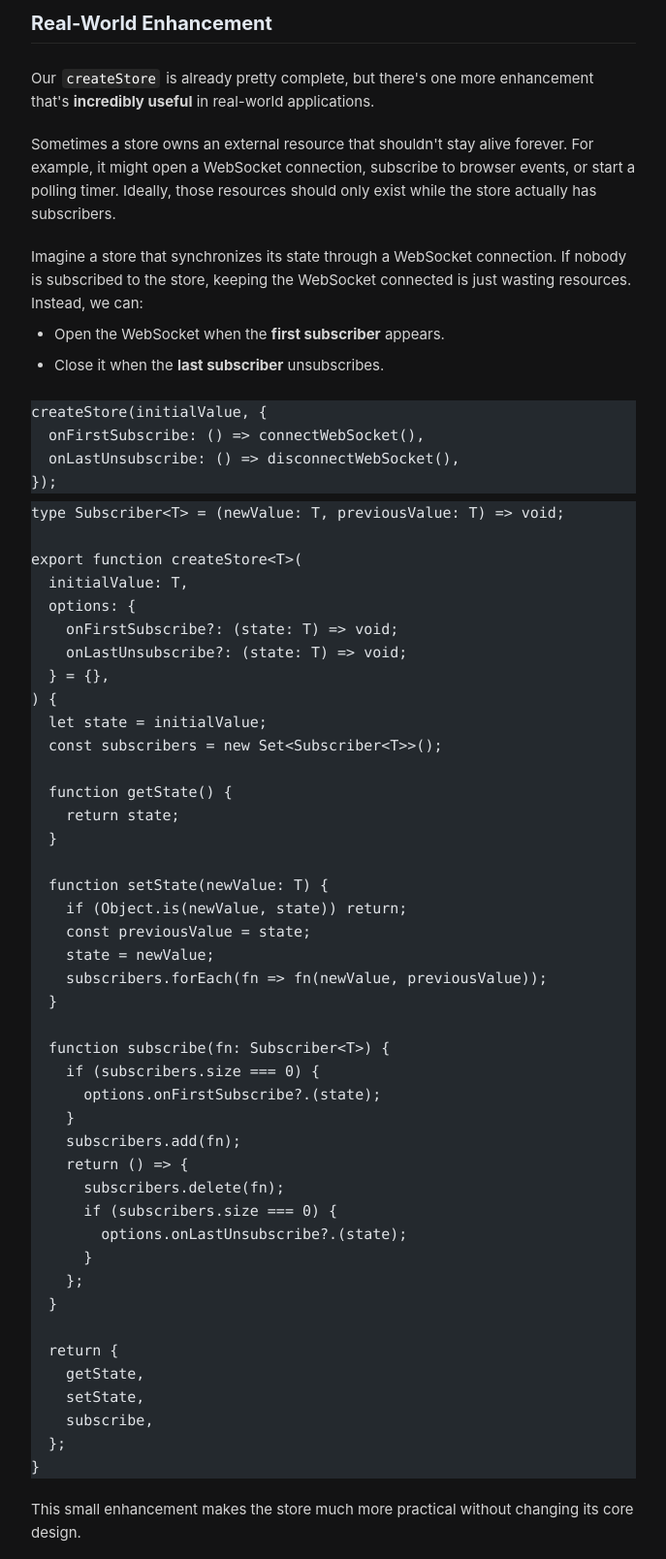
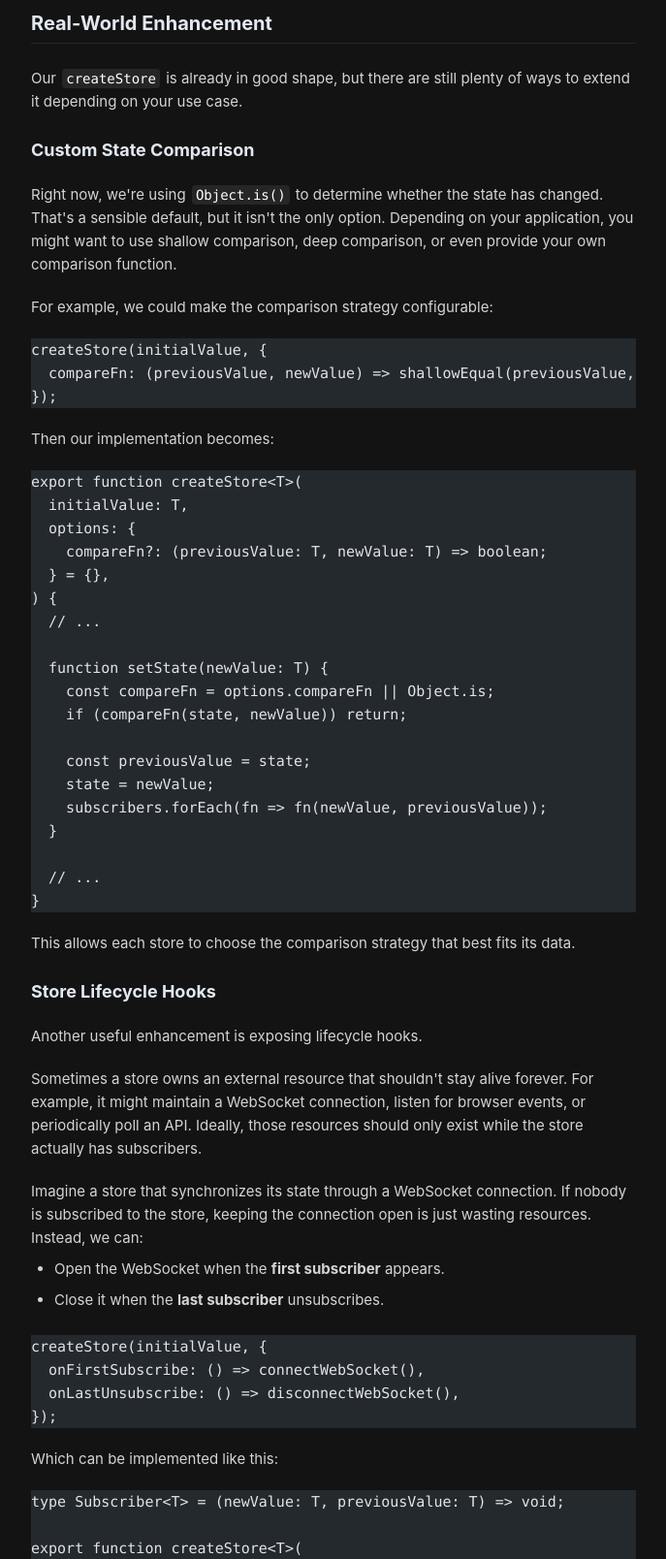
Before and after one commit to afiiif/afiiif.github.io, an Astro site: page /blog/understanding-the-observer-pattern-by-building-one in a window 1280 px wide. Shown: the part 7520-9128 px from the top of the page at 97% size, without its empty margins (296-983 px from the left). Built offline with nearby package versions, Linux system fonts and the light colour scheme; Astro itself is replaced by a stand-in of ours; code samples lack their colours.

Commit message:
feat(blog): add custom state comparison section

````diff
--- a/src/content/blog/understanding-the-observer-pattern-by-building-one.mdx
+++ b/src/content/blog/understanding-the-observer-pattern-by-building-one.mdx
@@ -340,14 +340,58 @@ export function createStore<T>(initialValue: T) {
 
 ## Real-World Enhancement
 
-Our `createStore` is already pretty complete, but there's one more enhancement that's **incredibly useful** in real-world applications.
+Our `createStore` is already in good shape, but there are still plenty of ways to extend it depending on your use case.
+
+### Custom State Comparison
+
+Right now, we're using `Object.is()` to determine whether the state has changed.
+That's a sensible default, but it isn't the only option.
+Depending on your application, you might want to use shallow comparison, deep comparison, or even provide your own comparison function.
+
+For example, we could make the comparison strategy configurable:
+
+```ts
+createStore(initialValue, {
+  compareFn: (previousValue, newValue) => shallowEqual(previousValue, newValue),
+});
+```
+
+Then our implementation becomes:
+
+```ts ins={3-5,10-11}
+export function createStore<T>(
+  initialValue: T,
+  options: {
+    compareFn?: (previousValue: T, newValue: T) => boolean;
+  } = {},
+) {
+  // ...
+
+  function setState(newValue: T) {
+    const compareFn = options.compareFn || Object.is;
+    if (compareFn(state, newValue)) return;
+
+    const previousValue = state;
+    state = newValue;
+    subscribers.forEach(fn => fn(newValue, previousValue));
+  }
+
+  // ...
+}
+```
+
+This allows each store to choose the comparison strategy that best fits its data.
+
+### Store Lifecycle Hooks
+
+Another useful enhancement is exposing lifecycle hooks.
 
 Sometimes a store owns an external resource that shouldn't stay alive forever.
-For example, it might open a WebSocket connection, subscribe to browser events, or start a polling timer.
+For example, it might maintain a WebSocket connection, listen for browser events, or periodically poll an API.
 Ideally, those resources should only exist while the store actually has subscribers.
 
 Imagine a store that synchronizes its state through a WebSocket connection.
-If nobody is subscribed to the store, keeping the WebSocket connected is just wasting resources.\
+If nobody is subscribed to the store, keeping the connection open is just wasting resources.\
 Instead, we can:
 
 <div class="-mt-4" />
@@ -364,14 +408,15 @@ createStore(initialValue, {
 });
 ```
 
-<div class="h-2" />
+Which can be implemented like this:
 
-```ts title="store.ts" ins={5-8,25-27,31-33}
+```ts title="store.ts" ins={7-8,28-30,35-37}
 type Subscriber<T> = (newValue: T, previousValue: T) => void;
 
 export function createStore<T>(
   initialValue: T,
   options: {
+    compareFn?: (previousValue: T, newValue: T) => boolean;
     onFirstSubscribe?: (state: T) => void;
     onLastUnsubscribe?: (state: T) => void;
   } = {},
@@ -384,7 +429,9 @@ export function createStore<T>(
   }
 
   function setState(newValue: T) {
-    if (Object.is(newValue, state)) return;
+    const compareFn = options.compareFn || Object.is;
+    if (compareFn(state, newValue)) return;
+
     const previousValue = state;
     state = newValue;
     subscribers.forEach(fn => fn(newValue, previousValue));
@@ -395,6 +442,7 @@ export function createStore<T>(
       options.onFirstSubscribe?.(state);
     }
     subscribers.add(fn);
+
     return () => {
       subscribers.delete(fn);
       if (subscribers.size === 0) {
@@ -411,7 +459,7 @@ export function createStore<T>(
 }
 ```
 
-This small enhancement makes the store much more practical without changing its core design.
+These enhancements don't change the Observer Pattern itself. They simply build on top of the same foundation, making the store more flexible and practical for real-world applications.
 
 ## Closing
 
@@ -426,7 +474,7 @@ We simply kept solving one problem after another:
 - Then we wanted those callbacks to be dynamic.
 - Then we improved the API.
 - Then we handled edge cases and added type safety.
-- Finally, we added lifecycle hooks for real-world use cases.
+- Finally, we extended the store with features for real-world use cases.
 
 Along the way, we naturally arrived at the Observer Pattern.
 Once we had that solid foundation, extending it with practical features became straightforward.
````
